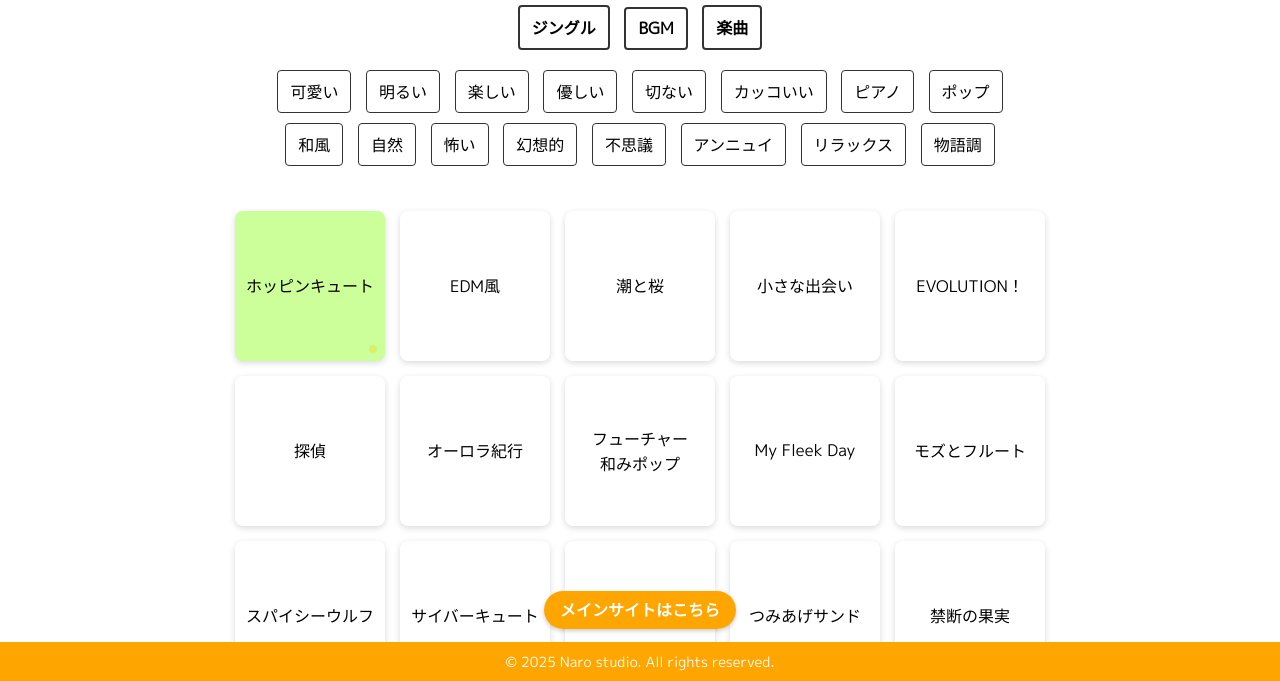
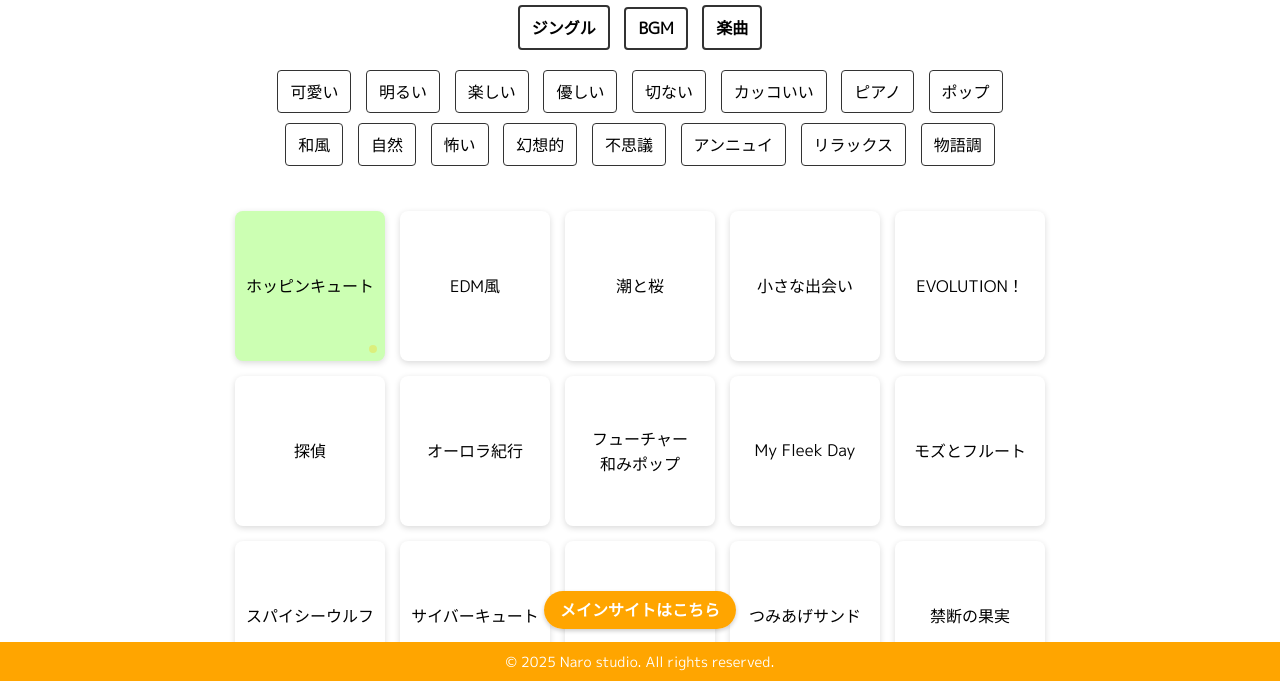
Before and after one commit to nar8ran/music-site, a plain HTML site: page index.html in a window 1280 px wide. Both pictures are taken after a click on the element "ホッピンキュート". Shown: the part 118-799 px from the top of the page. Drawn offline with Linux system fonts and the light colour scheme.

Commit message:
Update index.html

```diff
--- a/index.html
+++ b/index.html
@@ -63,7 +63,7 @@
   background: #eee; /* お好みで背景色変更 */
 }
     .track.playing {
-      background: #ccff99;
+      background: #ccffb3;
       border-color: #3399cc;
     }
     .playing-animation {
```
